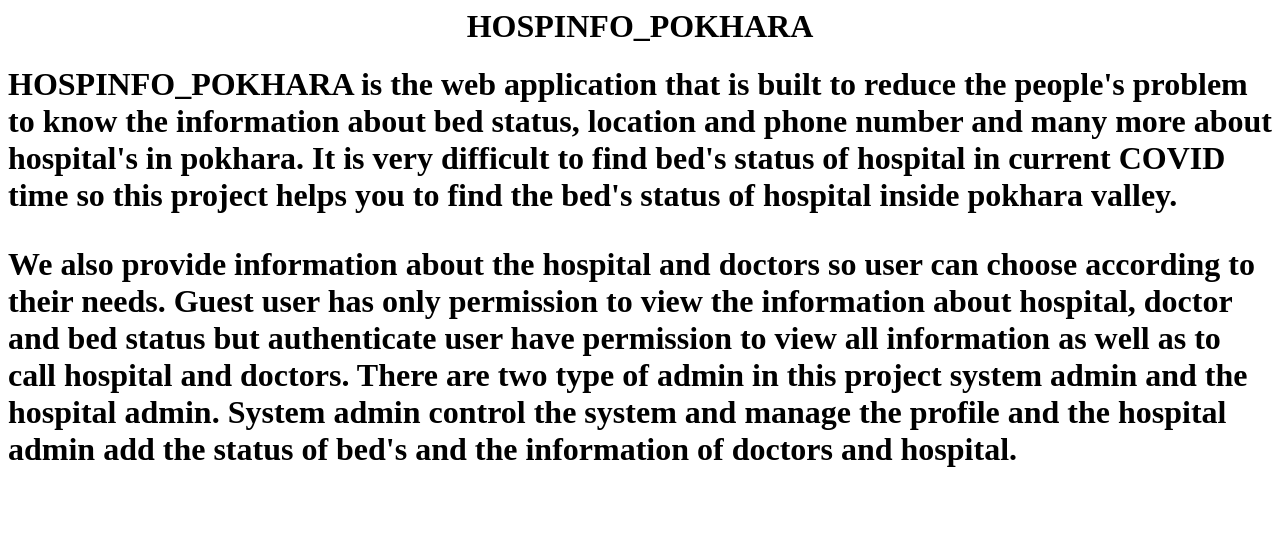
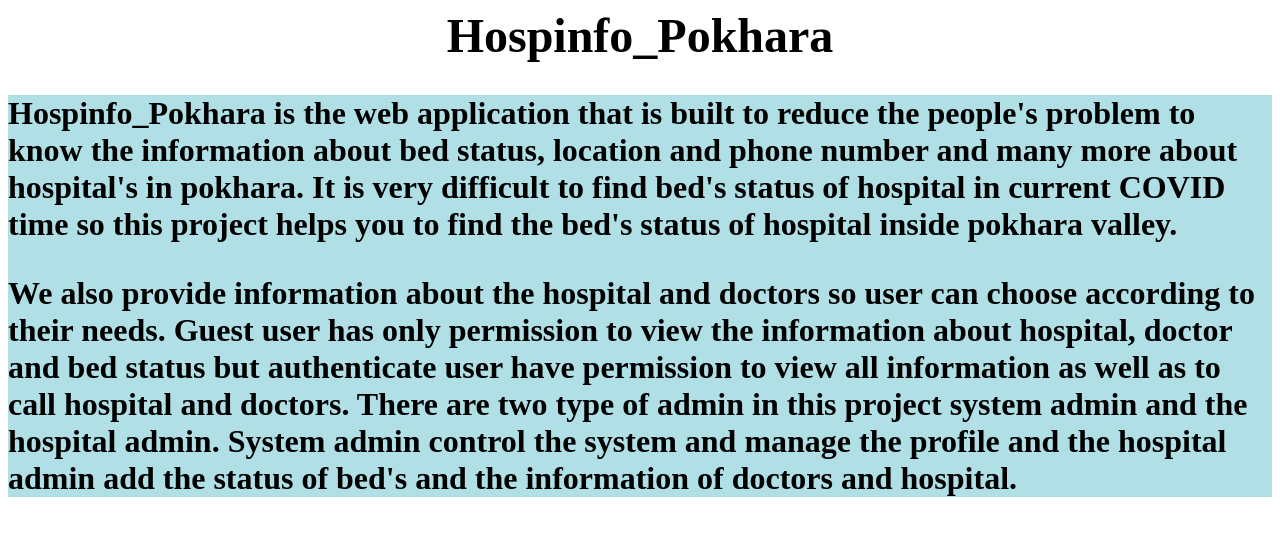
Before and after one commit to ghalesamir121/hospinfopokhara_new, a Laravel app: page /aboutus in a window 1280 px wide. Shown: the top 536 px of the page. Run offline with Laravel 8, Linux system fonts and the light colour scheme; some libraries are stand-ins or nearby versions.

Commit message:
some changes

```diff
--- a/app/Http/Controllers/SubAdminController.php
+++ b/app/Http/Controllers/SubAdminController.php
@@ -65,7 +65,7 @@ class SubAdminController extends Controller
        public function update()
        {
         $data =add_bed::All();
-        // ->where('hospital', 'Auth::user()->name');
+        //-> where('hospital', 'Auth::user()->name');
        return view('subadmin.update',compact('data'));
        }
 
--- a/resources/views/user/aboutus.blade.php
+++ b/resources/views/user/aboutus.blade.php
@@ -2,9 +2,11 @@
     <title> HOSPINFOPOKHARA</title>
     <body>
 
-  <h1 align="center">HOSPINFO_POKHARA</h1>
-<h1>
-    HOSPINFO_POKHARA is the web application that is built to reduce the
+  <h1 align="center"  style="font-size:300%;"><strong>Hospinfo_Pokhara</strong></h1>
+<h1 style="background-color:powderblue;">
+    <p style="font-style:#7fffd4;">
+
+    Hospinfo_Pokhara is the web application that is built to reduce the
     people's problem to know the information about bed status, location and
     phone number and many more about hospital's in pokhara. It is very
     difficult to find bed's status of hospital in current COVID time so this
--- a/resources/views/user/contact.blade.php
+++ b/resources/views/user/contact.blade.php
@@ -1,8 +1,8 @@
-<h1 align="center">Contact us for more information<br><br>
+<h1 align="center" style="font-size:5vw;color: #000000">Contact us for more information<br><br>
 
     {{-- <a href="mailto:santoshbomjon234@gmail.com">Santosh Tamang</a><br>
     <a href="mailto:tiwarisajan83@gmail.com"> Sajan Tiwari</a><br>
     <a href="mailto:ghalesamir121@gmail.com"> Samir Ghale</a><br> --}}
-    <a href="mailto:hospinfopokhara@gmail.com"> Hospinfo_pokhara</a><br>
+    <a href="mailto:hospinfopokhara@gmail.com" style="font-size:3vw;color:#006400 "> Hospinfo_pokhara</a><br>
 
 </h1>
```
Also changed, not shown: resources/views/subadmin/add_doctor.blade.php (+8 -2 lines), resources/views/user/doctorview.blade.php (+7 -2 lines), resources/views/user/viewbed.blade.php (+5 -5 lines), public/assets/css/css1.css (added), public/doctorimage/1650869883.webp (added), public/doctorimage/1650871045.webp (added), public/hospitalphoto/th (1).webp (added), public/hospitalphoto/th.webp (added), 1 other file.
